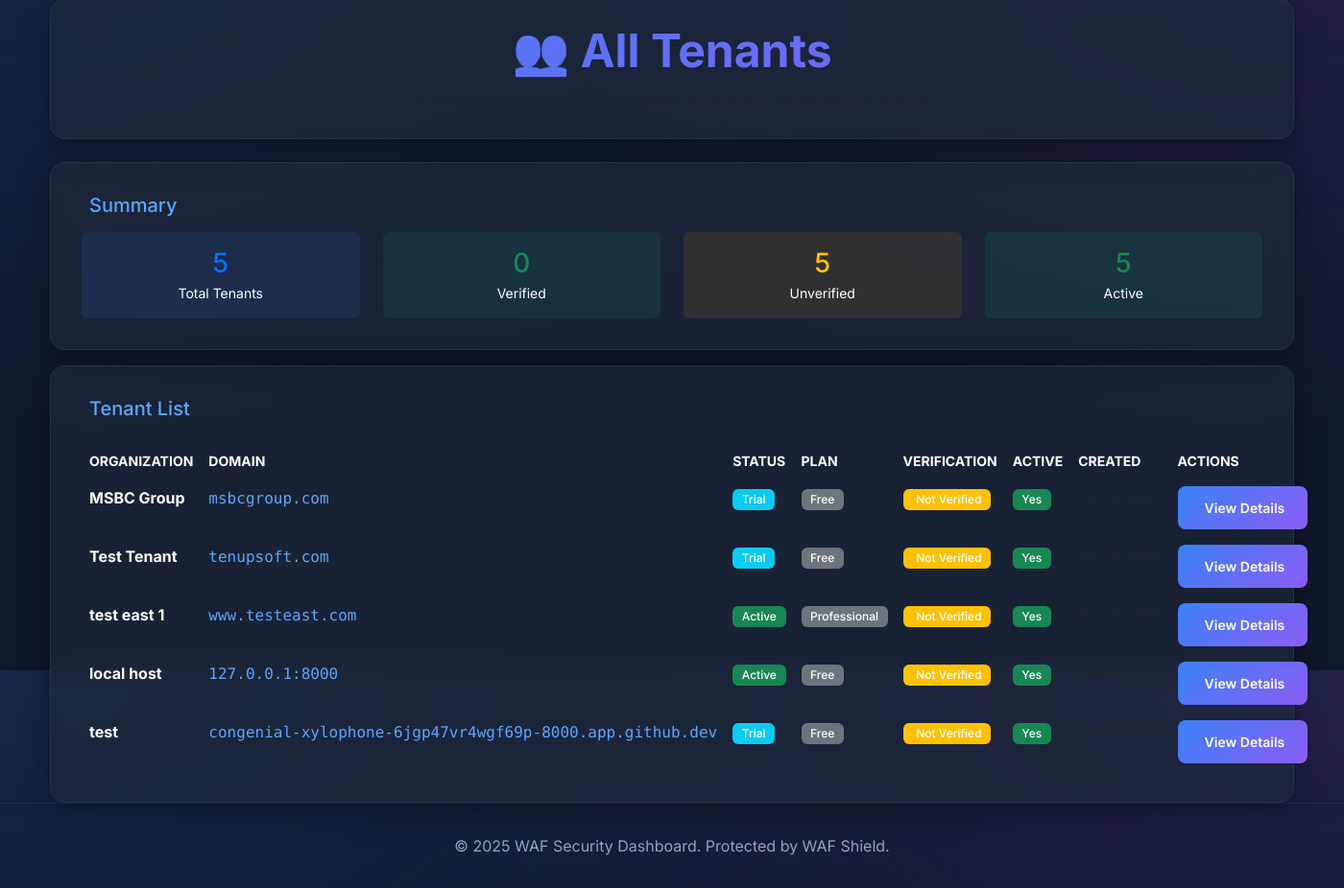
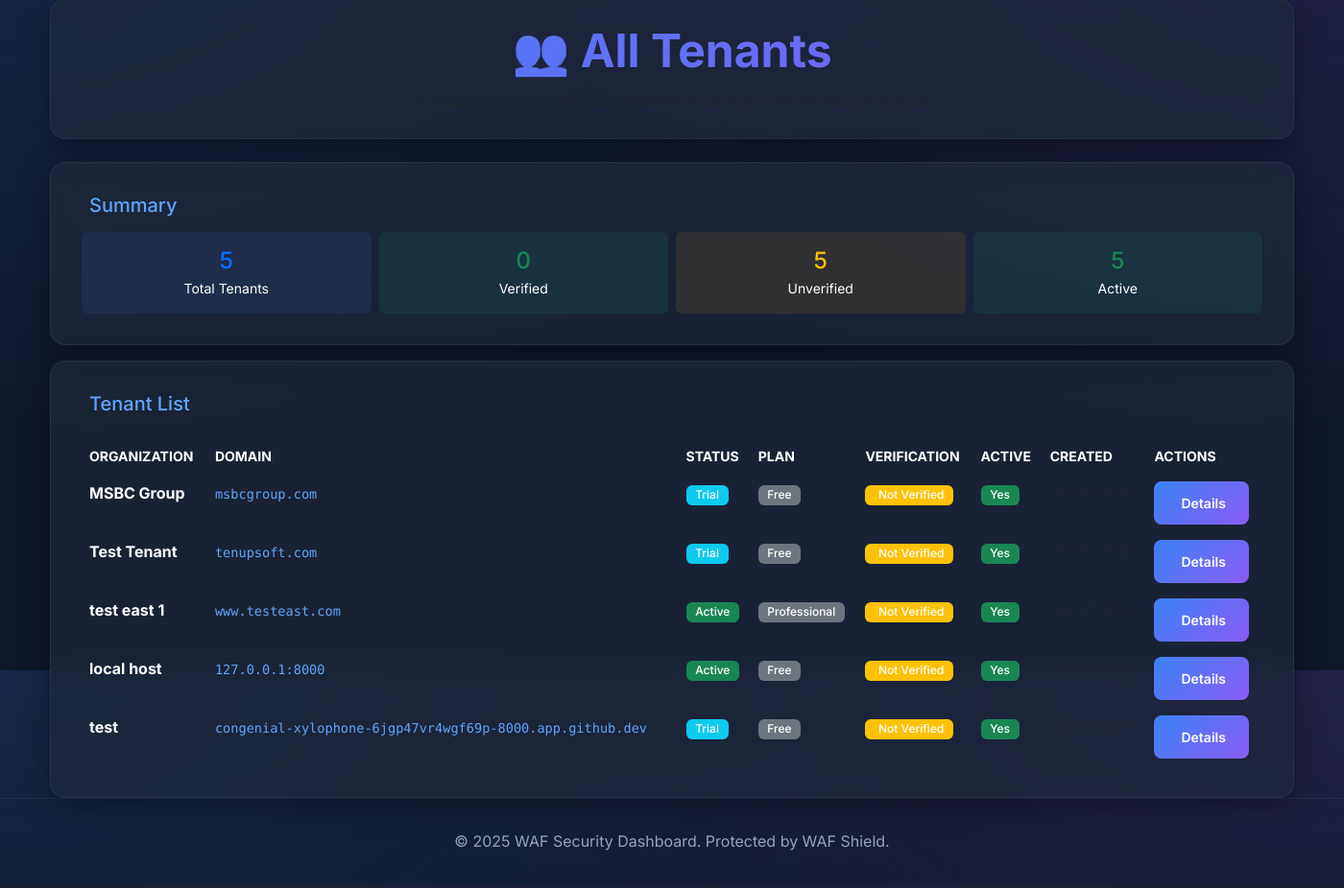
Before and after one commit to safvan041/WAF, a Django app: page /tenants/admin/ in a window 1400 px wide. Shown: the part 101-1027 px from the top of the page at 96% size. After the commit the page ends 988 px from the top, so only its background shows below. Run offline with Django 5.2, Linux system fonts and the light colour scheme; a user stored in the database is signed in; data comes from the database, SQL or seed files in the repository.

Commit message:
layout classified

```diff
--- a/waf_project/waf_project/waf_core/templates/waf_core/tenant_list_admin.html
+++ b/waf_project/waf_project/waf_core/templates/waf_core/tenant_list_admin.html
@@ -17,28 +17,28 @@
             <h5 class="mb-3" style="color: #60a5fa;">
                 <i class="fas fa-chart-bar me-2"></i>Summary
             </h5>
-            <div class="row text-center">
-                <div class="col-md-3 mb-3 mb-md-0">
+            <div class="row text-center g-2">
+                <div class="col-6 col-md-3">
                     <div class="p-3 rounded" style="background: rgba(59, 130, 246, 0.1);">
-                        <h3 class="mb-1 text-primary">{{ total_tenants }}</h3>
+                        <h3 class="mb-1 text-primary" style="font-size: 1.5rem;">{{ total_tenants }}</h3>
                         <p class="mb-0 small text-white">Total Tenants</p>
                     </div>
                 </div>
-                <div class="col-md-3 mb-3 mb-md-0">
+                <div class="col-6 col-md-3">
                     <div class="p-3 rounded" style="background: rgba(16, 185, 129, 0.1);">
-                        <h3 class="mb-1 text-success">{{ verified_count }}</h3>
+                        <h3 class="mb-1 text-success" style="font-size: 1.5rem;">{{ verified_count }}</h3>
                         <p class="mb-0 small text-white">Verified</p>
                     </div>
                 </div>
-                <div class="col-md-3 mb-3 mb-md-0">
+                <div class="col-6 col-md-3">
                     <div class="p-3 rounded" style="background: rgba(245, 158, 11, 0.1);">
-                        <h3 class="mb-1 text-warning">{{ unverified_count }}</h3>
+                        <h3 class="mb-1 text-warning" style="font-size: 1.5rem;">{{ unverified_count }}</h3>
                         <p class="mb-0 small text-white">Unverified</p>
                     </div>
                 </div>
-                <div class="col-md-3 mb-3 mb-md-0">
+                <div class="col-6 col-md-3">
                     <div class="p-3 rounded" style="background: rgba(16, 185, 129, 0.1);">
-                        <h3 class="mb-1 text-success">{{ active_count }}</h3>
+                        <h3 class="mb-1 text-success" style="font-size: 1.5rem;">{{ active_count }}</h3>
                         <p class="mb-0 small text-white">Active</p>
                     </div>
                 </div>
@@ -53,26 +53,29 @@
             <h5 class="mb-4" style="color: #60a5fa;">
                 <i class="fas fa-list me-2"></i>Tenant List
             </h5>
-            <div class="table-responsive" style="overflow-x: auto;">
-                <table class="table table-dark table-hover table-borderless mb-0" style="min-width: 100%; table-layout: auto;">
+
+            <!-- Desktop View - Table -->
+            <div class="d-none d-md-block">
+                <div style="overflow-x: auto;">
+                    <table class="table table-dark table-hover table-borderless mb-0">
                         <thead class="text-muted text-uppercase small">
                             <tr>
-                            <th style="white-space: nowrap;">Organization</th>
-                            <th style="white-space: nowrap;">Domain</th>
-                            <th style="white-space: nowrap;">Status</th>
-                            <th style="white-space: nowrap;">Plan</th>
-                            <th style="white-space: nowrap;">Verification</th>
-                            <th style="white-space: nowrap;">Active</th>
-                            <th style="white-space: nowrap;">Created</th>
-                            <th style="white-space: nowrap;">Actions</th>
+                                <th>Organization</th>
+                                <th>Domain</th>
+                                <th>Status</th>
+                                <th>Plan</th>
+                                <th>Verification</th>
+                                <th>Active</th>
+                                <th>Created</th>
+                                <th>Actions</th>
                             </tr>
                         </thead>
                         <tbody>
                             {% for tenant in tenants %}
                             <tr>
-                            <td class="fw-bold text-white" style="white-space: nowrap;">{{ tenant.name }}</td>
-                            <td style="white-space: nowrap;">
-                                <span class="font-monospace" style="color: #60a5fa;">{{ tenant.domain }}</span>
+                                <td class="fw-bold text-white">{{ tenant.name }}</td>
+                                <td>
+                                    <span class="font-monospace" style="color: #60a5fa; font-size: 0.85rem;">{{ tenant.domain }}</span>
                                 </td>
                                 <td>
                                     <span class="badge
@@ -105,11 +108,11 @@
                                     <span class="badge bg-danger">No</span>
                                     {% endif %}
                                 </td>
-                            <td class="text-muted small" style="white-space: nowrap;">{{ tenant.created_at|date:"M d, Y" }}</td>
-                            <td style="white-space: nowrap;">
+                                <td class="text-muted small">{{ tenant.created_at|date:"M d, Y" }}</td>
+                                <td>
                                     <a href="{% url 'tenant_detail_admin' tenant.id %}"
-                                   class="btn btn-sm btn-primary" style="white-space: nowrap;">
-                                    <i class="fas fa-eye me-1"></i>View Details
+                                       class="btn btn-sm btn-primary">
+                                        <i class="fas fa-eye me-1"></i>Details
                                     </a>
                                 </td>
                             </tr>
@@ -122,6 +125,75 @@
                             {% endfor %}
                         </tbody>
                     </table>
+                </div>
+            </div>
+
+            <!-- Mobile View - Cards -->
+            <div class="d-md-none">
+                {% for tenant in tenants %}
+                <div class="card bg-dark border-secondary mb-3">
+                    <div class="card-body">
+                        <div class="d-flex justify-content-between align-items-start mb-2">
+                            <h6 class="card-title text-white fw-bold mb-0">{{ tenant.name }}</h6>
+                            <a href="{% url 'tenant_detail_admin' tenant.id %}"
+                               class="btn btn-sm btn-primary">
+                                <i class="fas fa-eye"></i>
+                            </a>
+                        </div>
+
+                        <p class="small text-muted mb-2">
+                            <span style="color: #60a5fa;">{{ tenant.domain }}</span>
+                        </p>
+
+                        <div class="row g-2 mb-2">
+                            <div class="col-6">
+                                <small class="text-muted d-block">Status</small>
+                                <span class="badge
+                                    {% if tenant.status == 'active' %}bg-success
+                                    {% elif tenant.status == 'trial' %}bg-info
+                                    {% elif tenant.status == 'suspended' %}bg-danger
+                                    {% else %}bg-warning
+                                    {% endif %}">
+                                    {{ tenant.get_status_display }}
+                                </span>
+                            </div>
+                            <div class="col-6">
+                                <small class="text-muted d-block">Plan</small>
+                                <span class="badge bg-secondary">{{ tenant.get_plan_display }}</span>
+                            </div>
+                        </div>
+
+                        <div class="row g-2 mb-2">
+                            <div class="col-6">
+                                <small class="text-muted d-block">Verification</small>
+                                {% if tenant.domain_verified %}
+                                <span class="badge bg-success">
+                                    <i class="fas fa-check-circle"></i> Verified
+                                </span>
+                                {% else %}
+                                <span class="badge bg-warning">
+                                    <i class="fas fa-exclamation-triangle"></i> Not Verified
+                                </span>
+                                {% endif %}
+                            </div>
+                            <div class="col-6">
+                                <small class="text-muted d-block">Active</small>
+                                {% if tenant.is_active %}
+                                <span class="badge bg-success">Yes</span>
+                                {% else %}
+                                <span class="badge bg-danger">No</span>
+                                {% endif %}
+                            </div>
+                        </div>
+
+                        <small class="text-muted">Created: {{ tenant.created_at|date:"M d, Y" }}</small>
+                    </div>
+                </div>
+                {% empty %}
+                <div class="text-center py-4 text-muted">
+                    No tenants found.
+                </div>
+                {% endfor %}
             </div>
         </div>
     </div>
@@ -138,28 +210,37 @@
 
     .table-dark tbody tr:hover {
         background: rgba(59, 130, 246, 0.1);
-        transform: translateX(4px);
     }
 
     .badge {
         padding: 0.4em 0.8em;
         font-weight: 500;
-        white-space: nowrap;
+        display: inline-block;
     }
 
-    /* Remove horizontal scrollbar */
-    .table-responsive {
-        overflow-x: visible !important;
+    .card {
+        box-shadow: 0 4px 20px rgba(0, 0, 0, 0.3);
+        border-radius: 12px;
+        transition: all 0.3s ease;
     }
 
-    /* Make table fit content */
-    .table {
-        width: 100% !important;
+    .card:hover {
+        background: rgba(59, 130, 246, 0.1) !important;
+        transform: translateY(-2px);
     }
 
-    /* Ensure glass-card doesn't cause overflow */
+    /* Mobile optimizations */
+    @media (max-width: 768px) {
+        .container {
+            padding-left: 10px;
+            padding-right: 10px;
+        }
+
         .glass-card {
-        overflow: visible;
+            margin-left: -10px;
+            margin-right: -10px;
+            border-radius: 0;
+        }
     }
 </style>
 {% endblock %}
```
Lines whose indentation alone changed are shown as unchanged.
